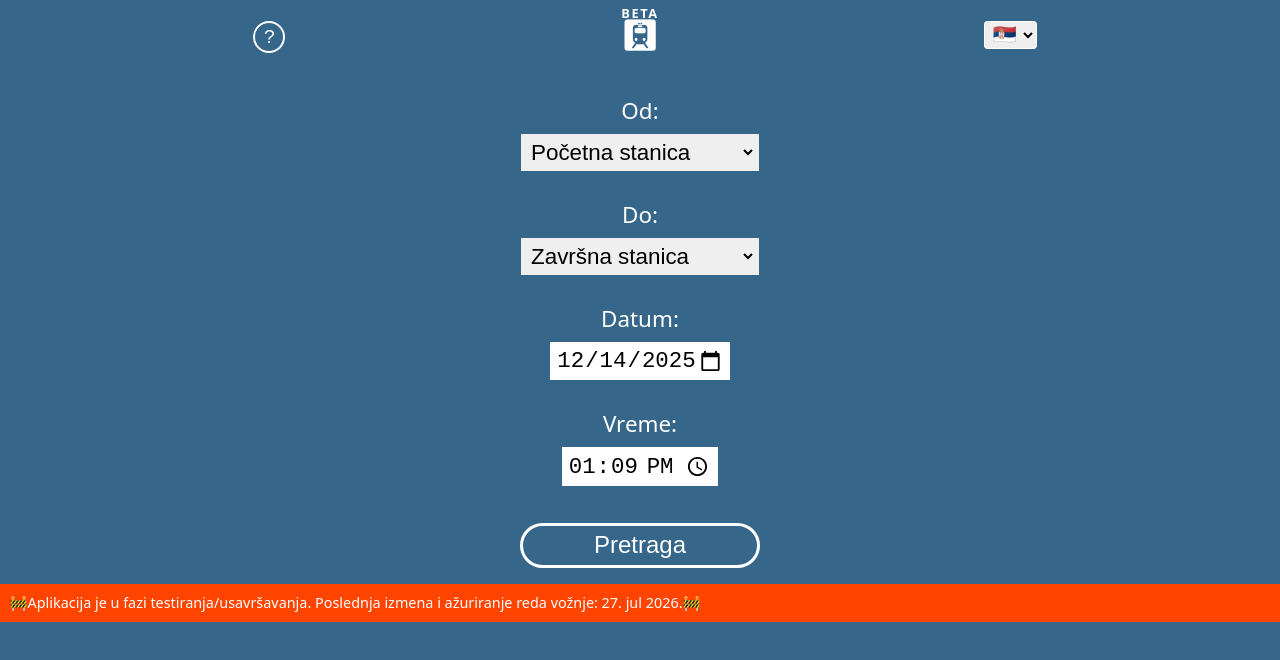
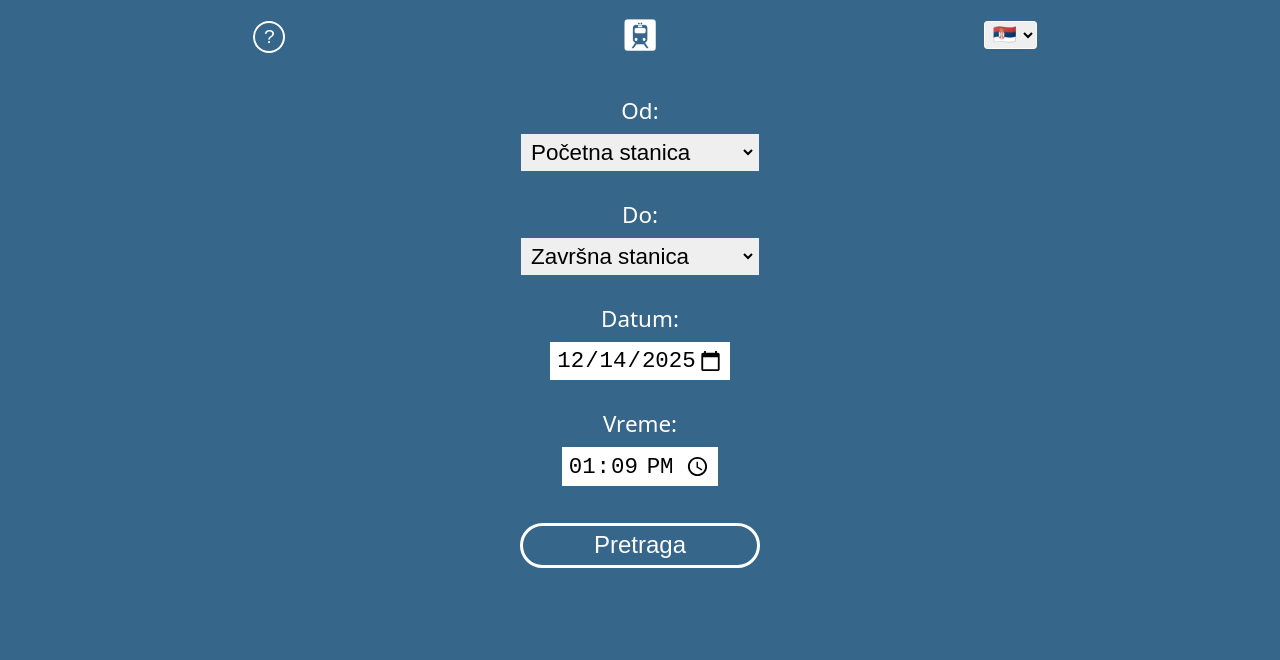
Before and after one commit to Marija-Kov/train-schedule, a React (Vite) app: page / in a window 1280 px wide. Shown: the top 660 px of the page. Built offline with nearby package versions, Linux system fonts and the light colour scheme.

Commit message:
remove beta and under construction marks

```diff
--- a/src/AppLayout.tsx
+++ b/src/AppLayout.tsx
@@ -50,7 +50,6 @@ function AppLayout() {
           </button>
         </span>
         <span>
-          <p id="beta">BETA</p>
           <NavLink to="/" data-testid="home-link">
             <img
               className="train-icon"
@@ -72,12 +71,6 @@ function AppLayout() {
       <DeparturesContextProvider>
         <Outlet />
       </DeparturesContextProvider>
-      <footer>
-        <p className="under-construction">
-          🚧Aplikacija je u fazi testiranja/usavršavanja. Poslednja izmena i
-          ažuriranje reda vožnje: 27. jul 2026.🚧
-        </p>
-      </footer>
     </div>
   )
 }
--- a/src/scss/_header.scss
+++ b/src/scss/_header.scss
@@ -37,15 +37,6 @@ header {
   border-radius: 0.2rem;
 }
 
-#beta {
-  position: relative;
-  bottom: 0.9rem;
-  height: 0;
-  font-size: 0.8rem;
-  font-weight: 700;
-  letter-spacing: 0.1rem;
-}
-
 footer {
   bottom: 0;
   width: 100%;
@@ -53,5 +44,4 @@ footer {
   padding: 0.6rem;
   font-size: 0.9rem;
   color: variables.$primary-2;
-  background-color: rgb(255, 68, 0);
 }
```
